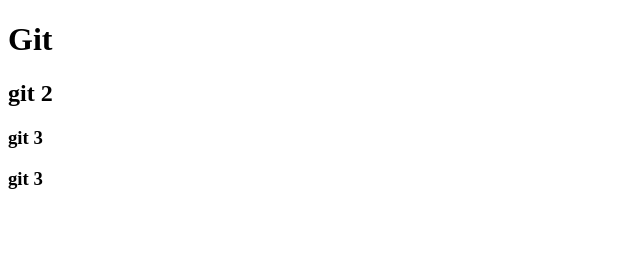
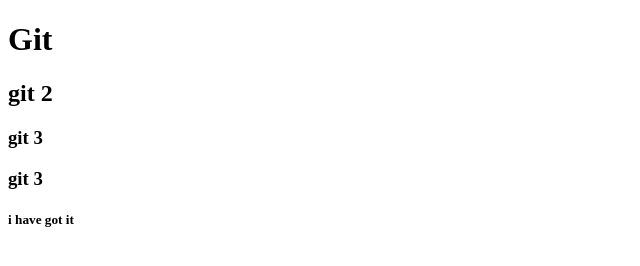
Before and after one commit to kazi0786/Git-Basics, a plain HTML site: page index.html in a window 1280 px wide. Shown: the full height of the page, 0-640 px from the left. Drawn offline with Linux system fonts and the light colour scheme.

Commit message:
third commit

```diff
--- a/index.html
+++ b/index.html
@@ -11,6 +11,7 @@
     <h2>git 2</h2>
     <h3>git 3</h3>
     <h3>git 3</h3>
+    <h5>i have got it</h5>
 
 
 </body>
```
